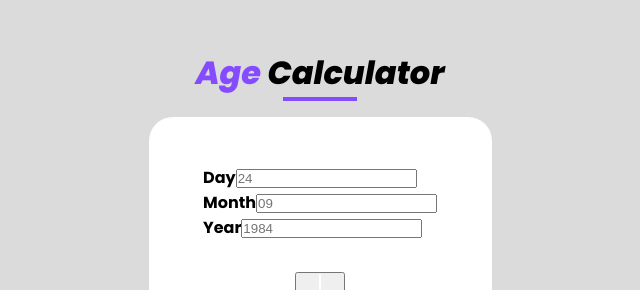
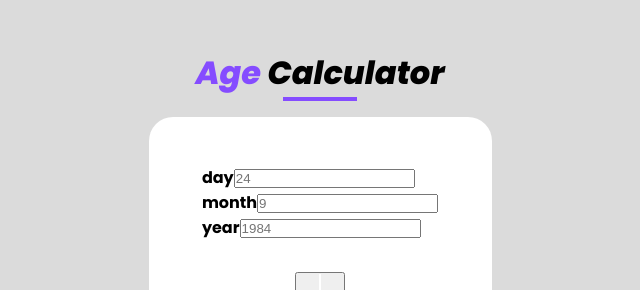
Before and after one commit to Hcmwebs/age-calculator-app, a React (Vite) app: page / in a window 1280 px wide. Shown: the part 122-412 px from the top of the page, without its empty margins (320-960 px from the left). Built offline with nearby package versions, Linux system fonts and the light colour scheme.

Commit message:
created, indexed and rendered compos to the app
Signed-off-by: Heze <64218603+Hcmwebs@users.noreply.github.com>

```diff
--- a/src/App.jsx
+++ b/src/App.jsx
@@ -1,27 +1,14 @@
 import React from 'react'
 import styled from 'styled-components'
-import { Title } from './components'
+import { Form, Title } from './components'
 
 const App = () => {
 	return (
 		<div className='container'>
 			<Title />
 			<Wrapper>
-				<form>
-					<div className='formGroup'>
-						<label htmlFor='day'>Day</label>
-						<input type='number' placeholder='24' name='day' />
-					</div>
-					<div className='formGroup'>
-						<label htmlFor='month'>Month</label>
-						<input type='number' placeholder='09' name='month' />
-					</div>
-					<div className='formGroup'>
-						<label htmlFor='year'>Year</label>
-						<input type='number' placeholder='1984' name='year' />
-					</div>
-				</form>
-				<button className='separator'>
+        <Form />
+				<button className='submit'>
 					<svg
 						xmlns='http://www.w3.org/2000/svg'
 						width='46'
--- /dev/null
+++ b/src/components/Form.jsx
@@ -0,0 +1,17 @@
+import React from 'react'
+import { inputs } from '../data/Data'
+import {FormInput} from './index'
+const Form = () => {
+
+	return (
+		<>
+			<form>
+				{inputs.map((input) => {
+					return <FormInput key={input.id} {...input} />
+				})}
+			</form>
+		</>
+	)
+}
+
+export default Form
--- /dev/null
+++ b/src/components/FormInput.jsx
@@ -0,0 +1,12 @@
+import React from 'react'
+
+const FormInput = ({ id, placeholder, name, type }) => {
+	return (
+		<div className='formGroup'>
+			<label htmlFor={name}>{name}</label>
+			<input type={type} placeholder={placeholder} name={name} />
+		</div>
+	)
+}
+
+export default FormInput
--- a/src/components/index.jsx
+++ b/src/components/index.jsx
@@ -1,3 +1,5 @@
-import Title from './Title'
+import Title from './Title';
+import Form from './Form';
+import FormInput from './FormInput';
 
-export { Title }
+export { Title,Form ,FormInput }
```
